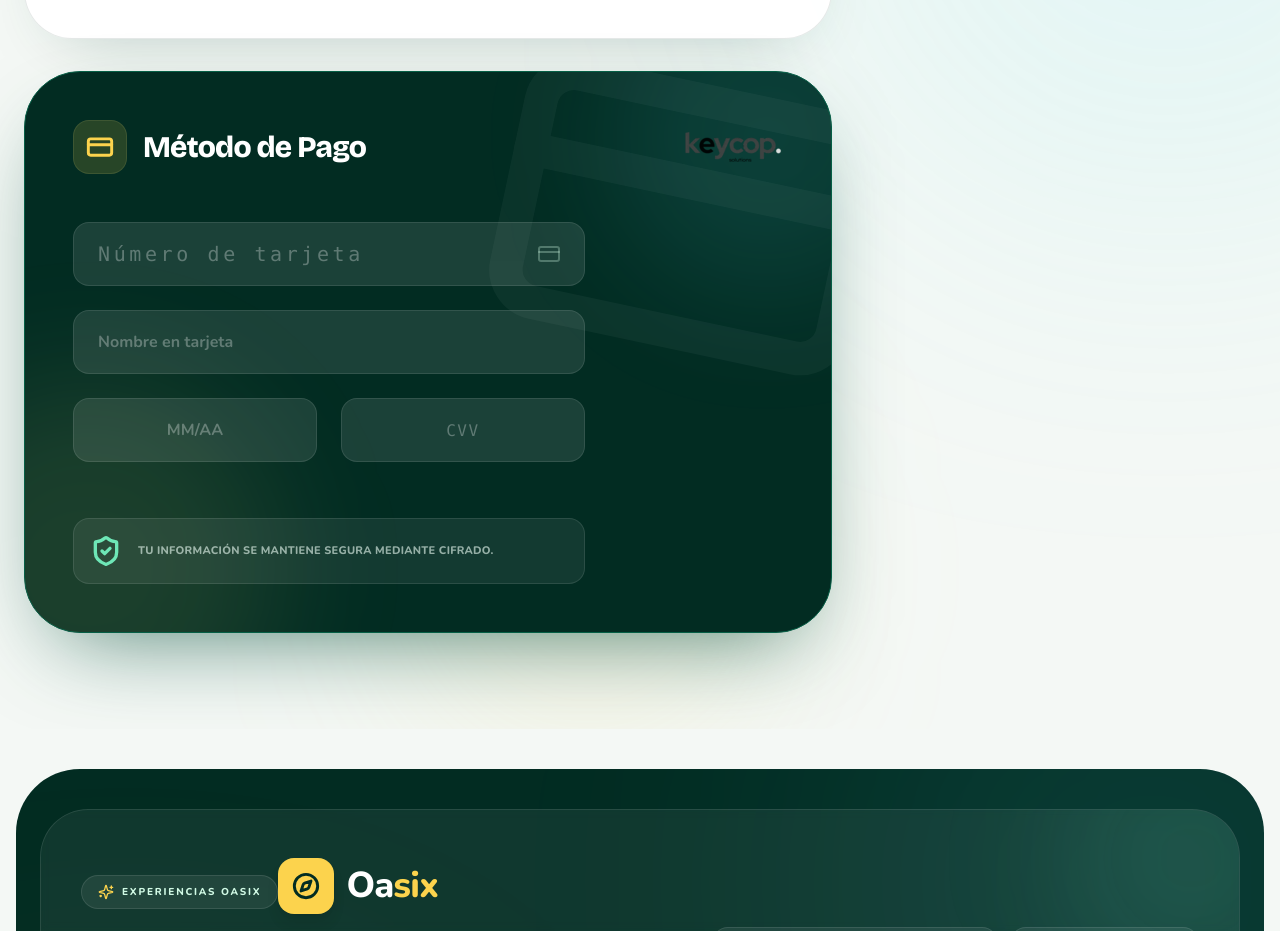
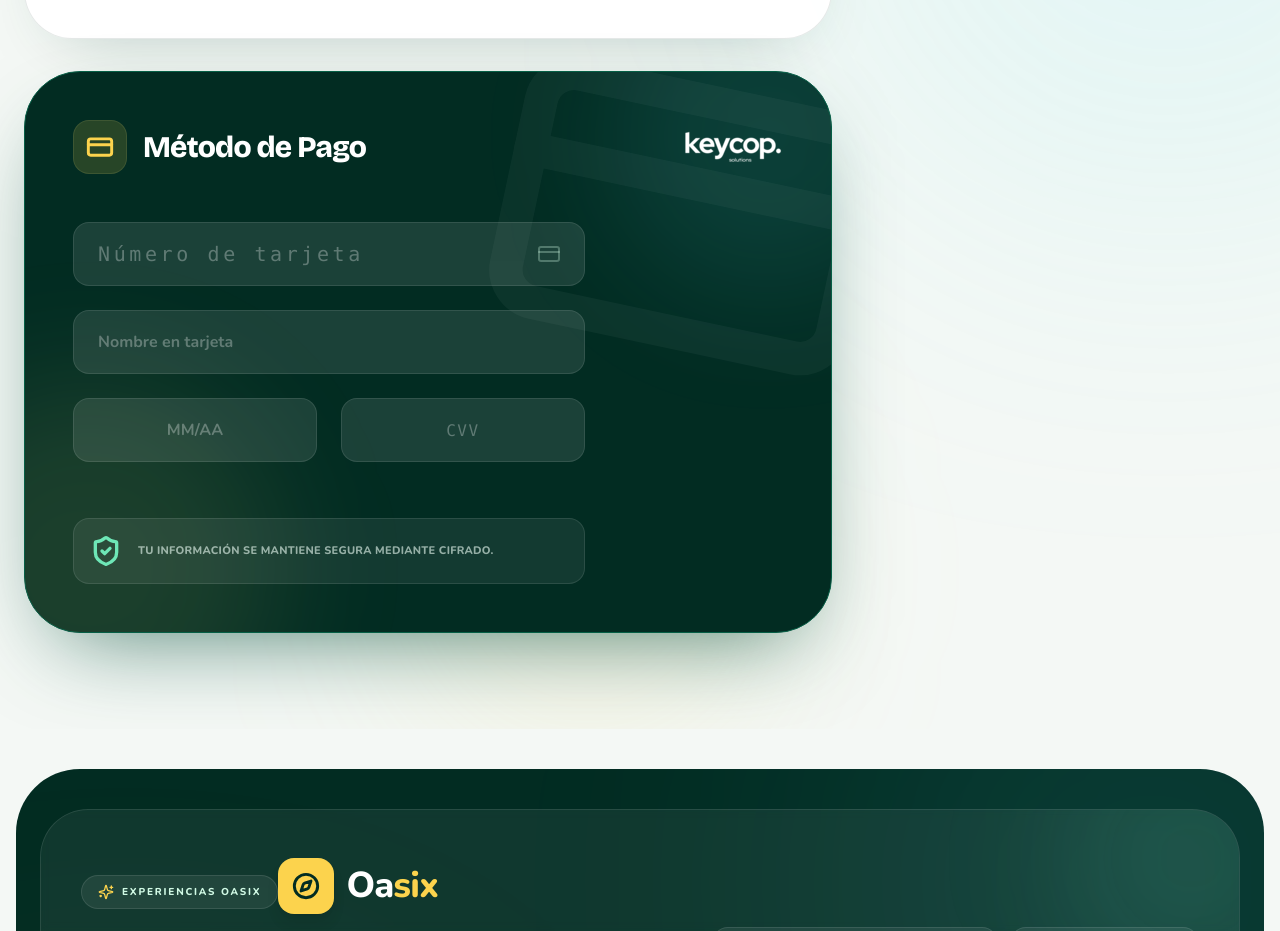
Before and after one commit to JaknetProyectos/Oasix, a Next.js app: page /en/checkout in a window 1280 px wide. Shown: the part 1037-1968 px from the top of the page. Built offline with nearby package versions, Linux system fonts and the light colour scheme; no server answers.

Commit message:
Funcionalidad

```diff
--- a/src/app/[locale]/checkout/page.tsx
+++ b/src/app/[locale]/checkout/page.tsx
@@ -437,11 +437,11 @@ function CheckoutContent() {
                     <T>Método de Pago</T>
                   </h2>
 
-                  <div className="h-8 opacity-90 grayscale brightness-200">
+                  <div className="h-8 ">
                     <img
                       src="/logo-keycop-2.png"
                       alt="Keycop"
-                      className="h-full object-contain"
+                      className="h-full object-contain filter brightness-0 invert"
                     />
                   </div>
                 </div>
```
